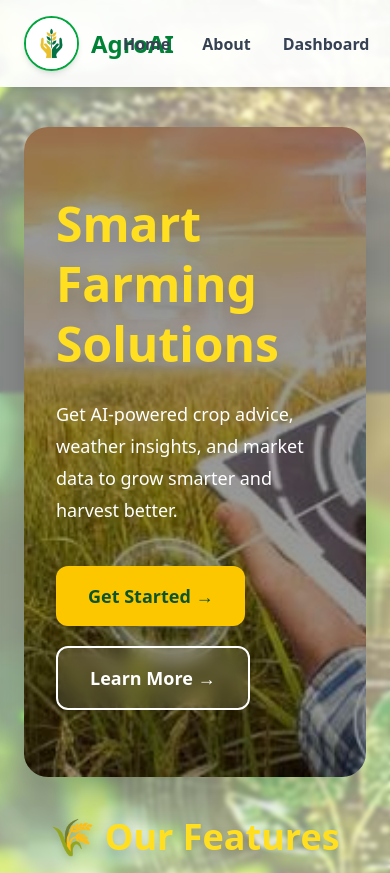
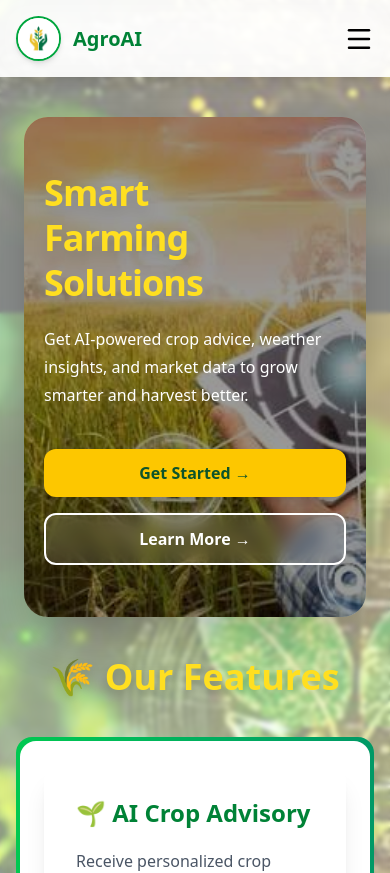
Before and after one commit to harshavennapu/AI-Powered-Crop-Advisory-Chatbot-Prototype-, a Next.js app in the folder front-end/: page / in a window 390 px wide. Shown: the top 873 px of the page. Built offline with nearby package versions, Linux system fonts and the light colour scheme.

Commit message:
style: improve responsive layout for mobile and desktop

```diff
--- a/front-end/components/Hero.jsx
+++ b/front-end/components/Hero.jsx
@@ -6,9 +6,8 @@ export default function Hero() {
     <section className="relative">
       <div className="mx-auto max-w-7xl px-6 py-10 lg:py-16">
         <div className="relative overflow-hidden rounded-3xl shadow-2xl">
-
           {/* Hero Image */}
-          <div className="relative h-162.5 w-full">
+          <div className="relative h-125 w-full sm:h-150 lg:h-162.5">
             <Image
               src="/Agriculture.png"
               alt="Smart Farming"
@@ -22,9 +21,14 @@ export default function Hero() {
 
             {/* Hero Content */}
             <div className="absolute inset-0 flex items-center">
-              <div className="max-w-xl px-8 lg:px-16">
-
-                <h1 className="text-5xl font-extrabold leading-tight text-yellow-300 drop-shadow-xl md:text-7xl">
+              <div className="max-w-xl px-5 sm:px-8 lg:px-16">
+                <h1
+                  className="text-4xl font-extrabold leading-tight tracking-tight
+             text-yellow-300 drop-shadow-xl
+             sm:text-5xl
+             md:text-6xl
+             lg:text-7xl"
+                >
                   Smart
                   <br />
                   Farming
@@ -32,32 +36,42 @@ export default function Hero() {
                   Solutions
                 </h1>
 
-                <p className="mt-6 text-lg leading-8 text-white md:text-xl">
-                  Get AI-powered crop advice, weather insights, and
-                  market data to grow smarter and harvest better.
+                <p
+                  className="mt-5 max-w-md text-base leading-7 text-white
+              sm:text-lg
+              md:text-xl"
+                >
+                  Get AI-powered crop advice, weather insights, and market data
+                  to grow smarter and harvest better.
                 </p>
 
                 {/* Buttons */}
-                <div className="mt-10 flex flex-wrap gap-5">
-
+                <div className="mt-10 flex flex-col gap-4 sm:flex-row">
                   <Link href="/login">
-                    <button className="rounded-xl bg-yellow-400 px-8 py-4 text-lg font-bold text-green-900 shadow-xl transition hover:scale-105 hover:bg-yellow-300">
+                    <button
+                      className="w-full rounded-xl bg-yellow-400 px-6 py-3 text-center
+           text-base font-bold text-green-900 shadow-xl
+           transition hover:scale-105 hover:bg-yellow-300
+           sm:w-auto sm:px-8 sm:py-4 sm:text-lg"
+                    >
                       Get Started →
                     </button>
                   </Link>
 
                   <Link href="/about">
-                    <button className="rounded-xl border-2 border-white bg-white/10 px-8 py-4 text-lg font-bold text-white backdrop-blur transition hover:bg-white hover:text-green-900">
+                    <button
+                      className="w-full rounded-xl border-2 border-white bg-white/10
+           px-6 py-3 text-center text-base font-bold text-white
+           backdrop-blur transition hover:bg-white hover:text-green-900
+           sm:w-auto sm:px-8 sm:py-4 sm:text-lg"
+                    >
                       Learn More →
                     </button>
                   </Link>
-
                 </div>
-
               </div>
             </div>
           </div>
-
         </div>
       </div>
     </section>
--- a/front-end/components/Navbar.jsx
+++ b/front-end/components/Navbar.jsx
@@ -3,6 +3,7 @@
 import Link from "next/link";
 import Image from "next/image";
 import { useEffect, useState } from "react";
+import { Menu, X } from "lucide-react";
 import ThemeToggle from "./ThemeToggle";
 
 const navLinks = [
@@ -14,6 +15,7 @@ const navLinks = [
 
 export default function Navbar() {
   const [isLoggedIn, setIsLoggedIn] = useState(false);
+  const [menuOpen, setMenuOpen] = useState(false);
 
   useEffect(() => {
     const token = localStorage.getItem("token");
@@ -29,7 +31,7 @@ export default function Navbar() {
 
   return (
     <header className="sticky top-0 z-50 bg-white/90 backdrop-blur-lg shadow-lg">
-      <nav className="mx-auto flex max-w-7xl items-center justify-between px-6 py-4">
+      <nav className="mx-auto flex max-w-7xl items-center justify-between px-4 py-4 sm:px-6">
         {/* Logo */}
         <Link
           href="/"
@@ -38,15 +40,17 @@ export default function Navbar() {
           <Image
             src="/logo1.png"
             alt="AgroAI Logo"
-            width={55}
-            height={55}
+            width={45}
+            height={45}
             className="rounded-full border-2 border-green-600 shadow-md"
           />
-          <span className="text-2xl font-extrabold text-green-700">AgroAI</span>
+          <span className="text-xl font-extrabold text-green-700 sm:text-2xl">
+            AgroAI
+          </span>
         </Link>
 
         {/* Navigation */}
-        <ul className="flex items-center gap-8">
+        <ul className="hidden items-center gap-8 md:flex">
           {navLinks.map((link) => (
             <li key={link.href}>
               <Link
@@ -80,7 +84,45 @@ export default function Navbar() {
             </li>
           )}
         </ul>
+        <button onClick={() => setMenuOpen(!menuOpen)} className="md:hidden">
+          {menuOpen ? <X size={30} /> : <Menu size={30} />}
+        </button>
       </nav>
+      {menuOpen && (
+        <div className="border-t bg-white md:hidden">
+          <div className="flex flex-col p-4 space-y-4">
+            {navLinks.map((link) => (
+              <Link
+                key={link.href}
+                href={link.href}
+                onClick={() => setMenuOpen(false)}
+                className="font-semibold text-gray-700 hover:text-green-600"
+              >
+                {link.label}
+              </Link>
+            ))}
+
+            <ThemeToggle />
+
+            {!isLoggedIn ? (
+              <Link
+                href="/login"
+                onClick={() => setMenuOpen(false)}
+                className="rounded-lg bg-green-600 px-4 py-2 text-center text-white"
+              >
+                Login
+              </Link>
+            ) : (
+              <button
+                onClick={handleLogout}
+                className="rounded-lg bg-red-600 px-4 py-2 text-white"
+              >
+                Logout
+              </button>
+            )}
+          </div>
+        </div>
+      )}
     </header>
   );
 }
--- a/front-end/components/ui/Modal.jsx
+++ b/front-end/components/ui/Modal.jsx
@@ -1,18 +1,29 @@
 /**
  * Modal Component
  * @param {boolean} isOpen
+ * @param {function} onClose
  * @param {React.ReactNode} children
  */
 
-export default function Modal({
-  isOpen,
-  children,
-}) {
+export default function Modal({ isOpen, onClose, children }) {
   if (!isOpen) return null;
 
   return (
-    <div className="fixed inset-0 z-50 flex items-center justify-center bg-black/60">
-      <div className="w-full max-w-md rounded-xl bg-white p-6 shadow-2xl">
+    <div
+      className="fixed inset-0 z-50 flex items-center justify-center bg-black/60"
+      onClick={onClose}
+    >
+      <div
+        className="relative w-full max-w-md rounded-xl bg-white p-6 shadow-2xl"
+        onClick={(e) => e.stopPropagation()}
+      >
+        <button
+          onClick={onClose}
+          className="absolute right-4 top-3 text-2xl font-bold text-gray-500 hover:text-red-500"
+        >
+          ×
+        </button>
+
         {children}
       </div>
     </div>
```
